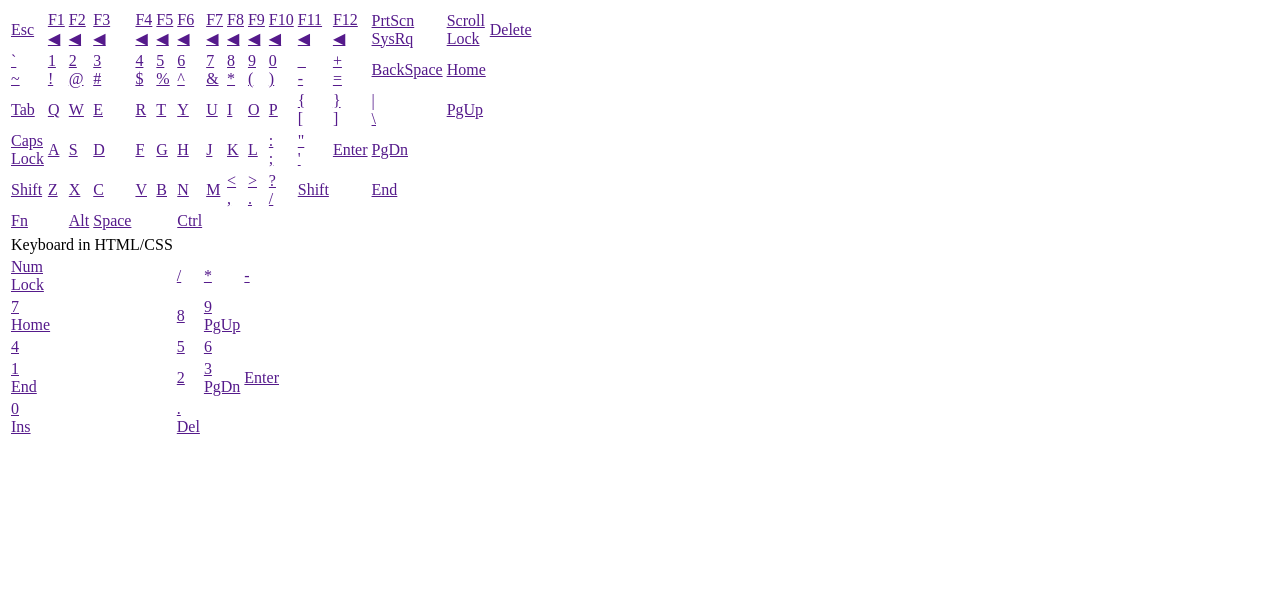
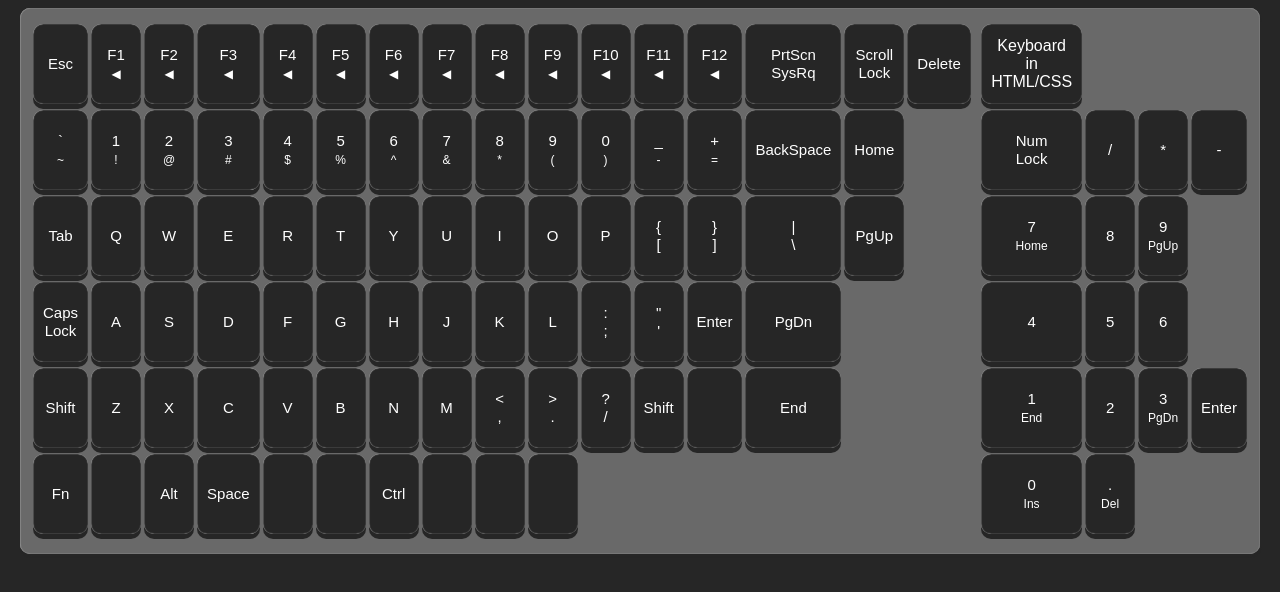
Before and after one commit to poopierosary/frontendstuff, a plain HTML site: page keyboard/index.html in a window 1280 px wide. Drawn offline with Linux system fonts and the light colour scheme.

Commit message:
added some css styles.

```diff
--- a/keyboard/index.html
+++ b/keyboard/index.html
@@ -6,10 +6,10 @@
 	<meta http-equiv="x-ua-compatible" content="IE=11" charset="utf-8">
 	<title>Keyboard</title>
 	<meta name="description" content="">
-	<meta name="viewport" content="width=device-width, intial-scale=1">
+	<!-- <meta name="viewport" content="width=device-width, intial-scale=1"> -->
 
 	<!-- Link Files to css and css libs if being use-->
-	<link rel="stylesheet" type="text/css" href="">
+	<link rel="stylesheet" type="text/css" href="src/styles/main.css">
   <!--[if lt IE 9]>
     <script src="https://cdnjs.cloudflare.com/ajax/libs/html5shiv/3.7.3/html5shiv.js"></script>
   <![endif]-->
--- a/keyboard/src/styles/main.css
+++ b/keyboard/src/styles/main.css
@@ -0,0 +1 @@
+@import 'theme/global.css';
--- /dev/null
+++ b/keyboard/src/styles/theme/global.css
@@ -0,0 +1,51 @@
+*{
+	text-decoration: none;
+	color: white;
+	font-family: 'Nunito', sans-serif;
+}
+
+@font-face {
+
+}
+
+body{
+	background: #262626;
+}
+table {
+	display: inline-block;
+	border-collapse: separate;
+	border-spacing: 3px 6px;
+}
+
+.wrapper {
+	width: 1220px;
+	box-shadow: 0.5px 3px 1px #262626, inset 0.1px 0.10px 1px white;
+	padding: 10px;
+	background: #696969;
+	margin: 0 auto;
+	border-radius: 10px
+}
+
+td > a > span{
+	font-size: 12px;
+}
+
+td > a{
+	font-size: 15px;
+}
+
+td:active{
+	box-shadow: 0.5px 3px 0.2px #262626, inset 0.1px 0.10px 1px white;
+}
+
+td{
+	background: #262626;
+	padding: 10px;
+	width: 30px;
+	height: 60px;
+	text-align: center;
+	border-radius: 10px;
+	box-shadow: 0.01px 5px 0.2px #262626, inset 0.1px 0.10px 1px white;
+}
+
+style="color:#5886a6"
```
